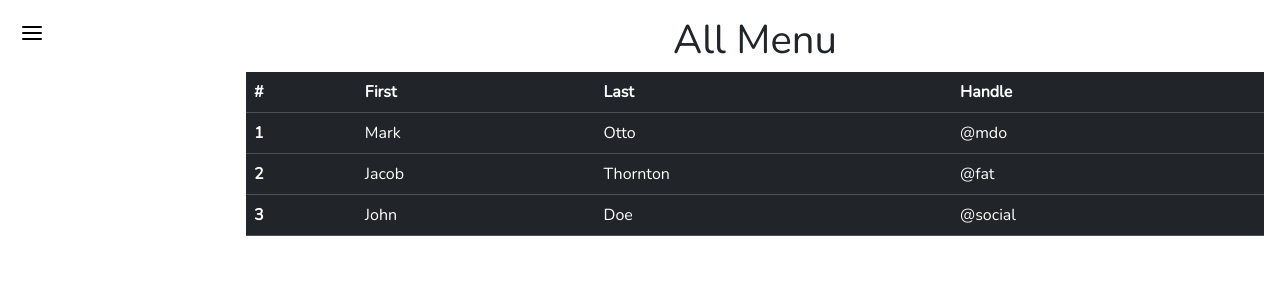
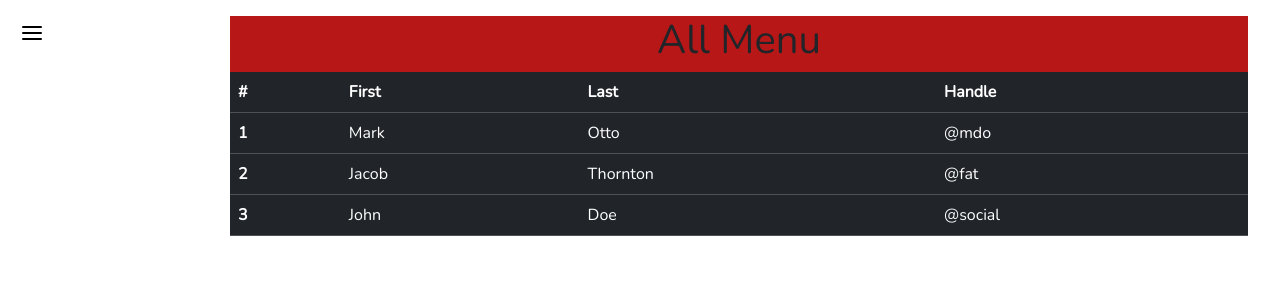
Before and after one commit to HarshSepta12/Resto_Frontend, a React (Vite) app: page /menuitem in a window 1280 px wide. Shown: the top 300 px of the page. Built offline with nearby package versions, Linux system fonts and the light colour scheme; no server answers.

Commit message:
Admin login menuitem

```diff
--- a/src/components/Context/RestoState.jsx
+++ b/src/components/Context/RestoState.jsx
@@ -7,10 +7,10 @@ import "react-toastify/dist/ReactToastify.css";
 
 const RestoProvider = ({ children }) => {
   //debugger time
-  // // const url = "http://localhost:1200/api";
+   const url = "http://localhost:1200/api";
 
   //deployment time
-  const url = "https://resto-api-3f6g.onrender.com/api";
+  //const url = "https://resto-api-3f6g.onrender.com/api";
   const [getMenuData, setGetMenuData] = useState([]);
   const [category, setcategory] = useState([]);
   const [haveToken, setHaveToken] = useState(false);
--- a/src/components/pages/AdminLogin.jsx
+++ b/src/components/pages/AdminLogin.jsx
@@ -26,7 +26,7 @@ const AdminLogin = () => {
 
     if (result?.success && result?.user?.role == 'admin') {
       setFormData({ email: "", password: "" });
-      navigate("/dashboard");
+      navigate("/menuitem");
     }
     else if(result?.success && result?.user?.role == 'user'){
         setFormData({ email: "", password: "" });
--- a/src/components/pages/MenuItem.module.css
+++ b/src/components/pages/MenuItem.module.css
@@ -1,4 +1,6 @@
-.parent_sidebar{
+.Menuitem_parent{
 width: 100%;
 background-color: #b81717;
+position: relative;
+left: -1rem !important;
 }
```
